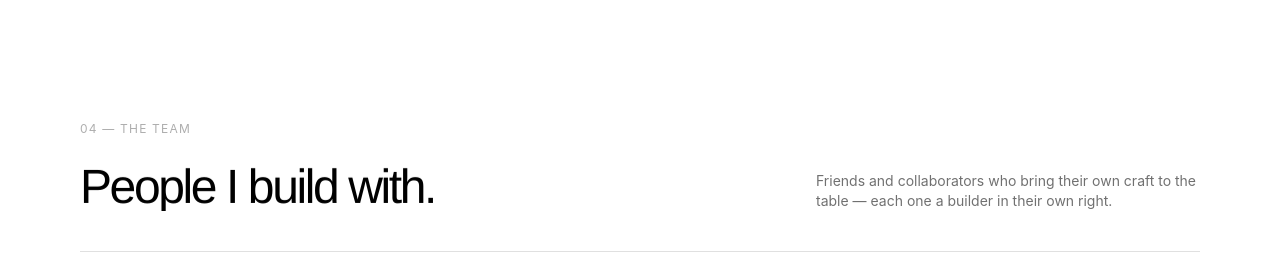
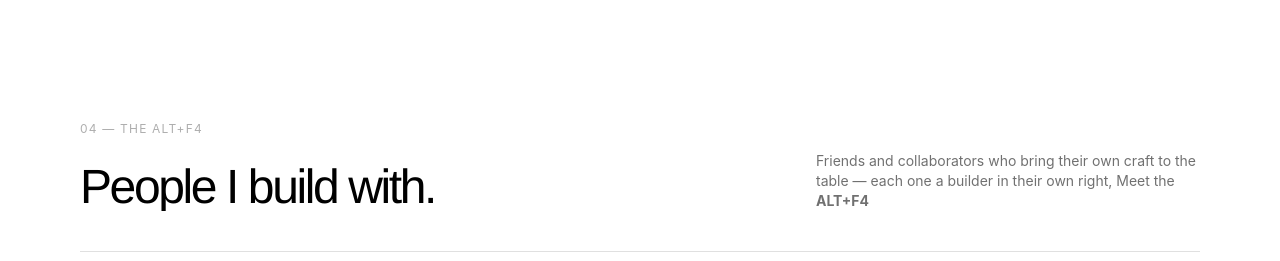
Before and after one commit to shinzicantconnect/SaiDevPort, a Next.js app: page / in a window 1280 px wide. Shown: the part 3580-3841 px from the top of the page. Built offline with nearby package versions, Linux system fonts and the light colour scheme.

Commit message:
added a Team name

```diff
--- a/src/components/team.tsx
+++ b/src/components/team.tsx
@@ -104,7 +104,7 @@ export default function Team() {
                 <div className="flex flex-col items-start justify-between gap-6 border-b hairline pb-10 md:flex-row md:items-end">
                     <div>
                         <span className="team-label inline-block text-xs uppercase tracking-widest text-fg-faint">
-                            04 — The Team
+                            04 — The ALT+F4
                         </span>
                         <div className="overflow-hidden mt-6">
                             <h2
@@ -117,7 +117,7 @@ export default function Team() {
                     </div>
                     <p className="team-desc max-w-sm text-sm text-fg-muted">
                         Friends and collaborators who bring their own craft to the table —
-                        each one a builder in their own right.
+                        each one a builder in their own right, Meet the <span className="font-bold">ALT+F4</span>
                     </p>
                 </div>
 
```
